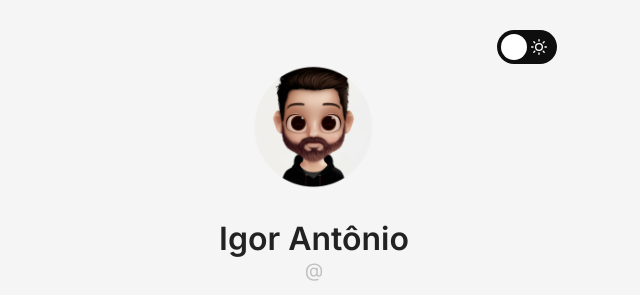
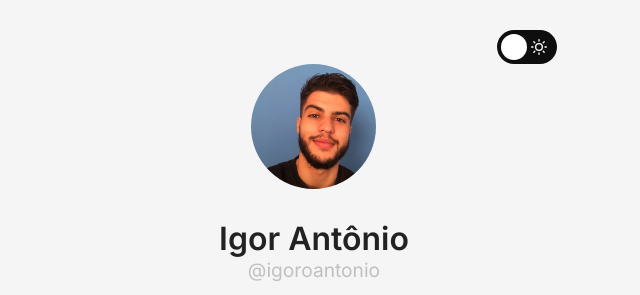
Before and after one commit to igor-antonio-dev/bio, a plain HTML site: page index.html in a window 1280 px wide. Shown: the top 295 px of the page, without its empty margins (326-966 px from the left). Drawn offline with Linux system fonts and the light colour scheme.

Commit message:
Photo Up

```diff
--- a/index.html
+++ b/index.html
@@ -61,9 +61,9 @@
     </section>
 
     <header>
-        <img src="assets/image/Dollify-c1ab78fd-d137-4171-bae0-ac9593aa789b-0 (1).png" alt="Foto iuricode">
+        <img src="assets/image/1622481516980.jpg" alt="Foto iuricode">
         <h1>Igor Antônio</h1>
-        <p>@</p>
+        <p>@igoroantonio</p>
     </header>
 
     <main>
```
Also changed, not shown: assets/image/1622481516980.jpg (added), assets/image/shared6-min.jpg (added).
